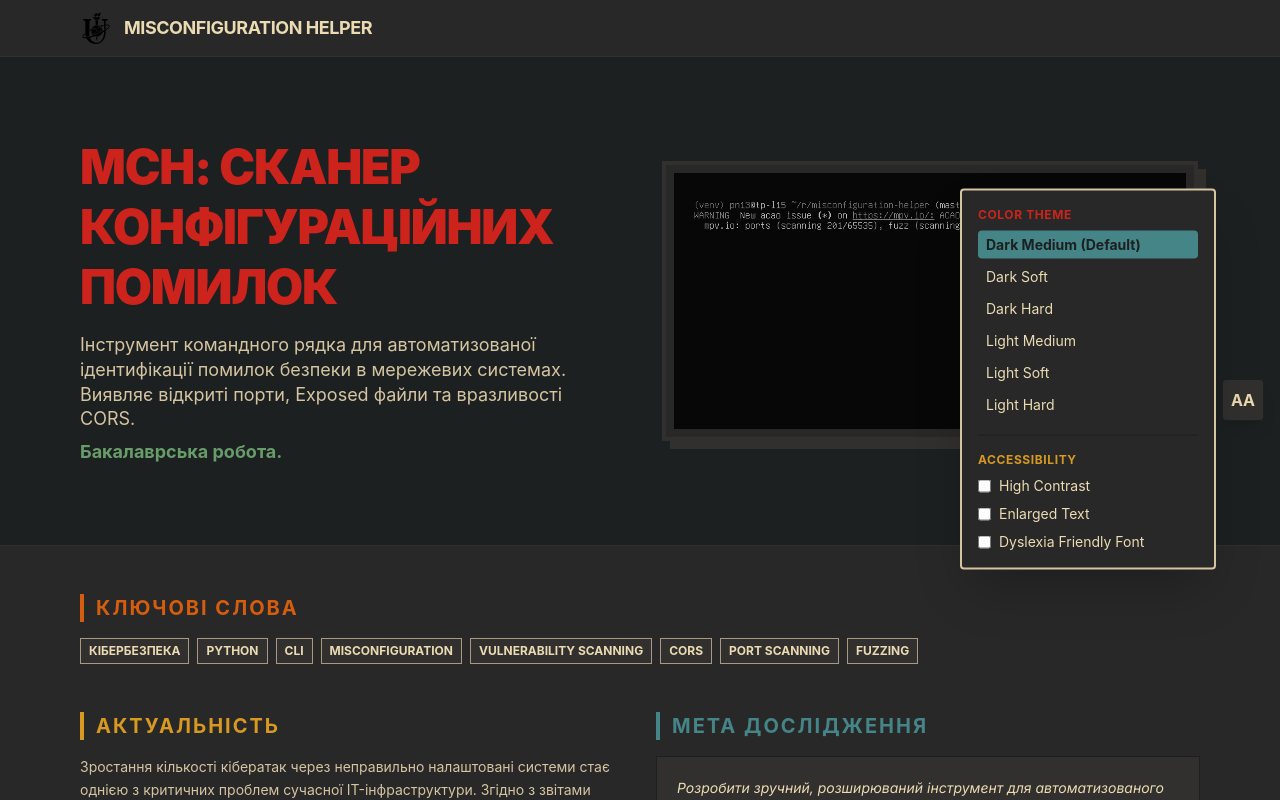
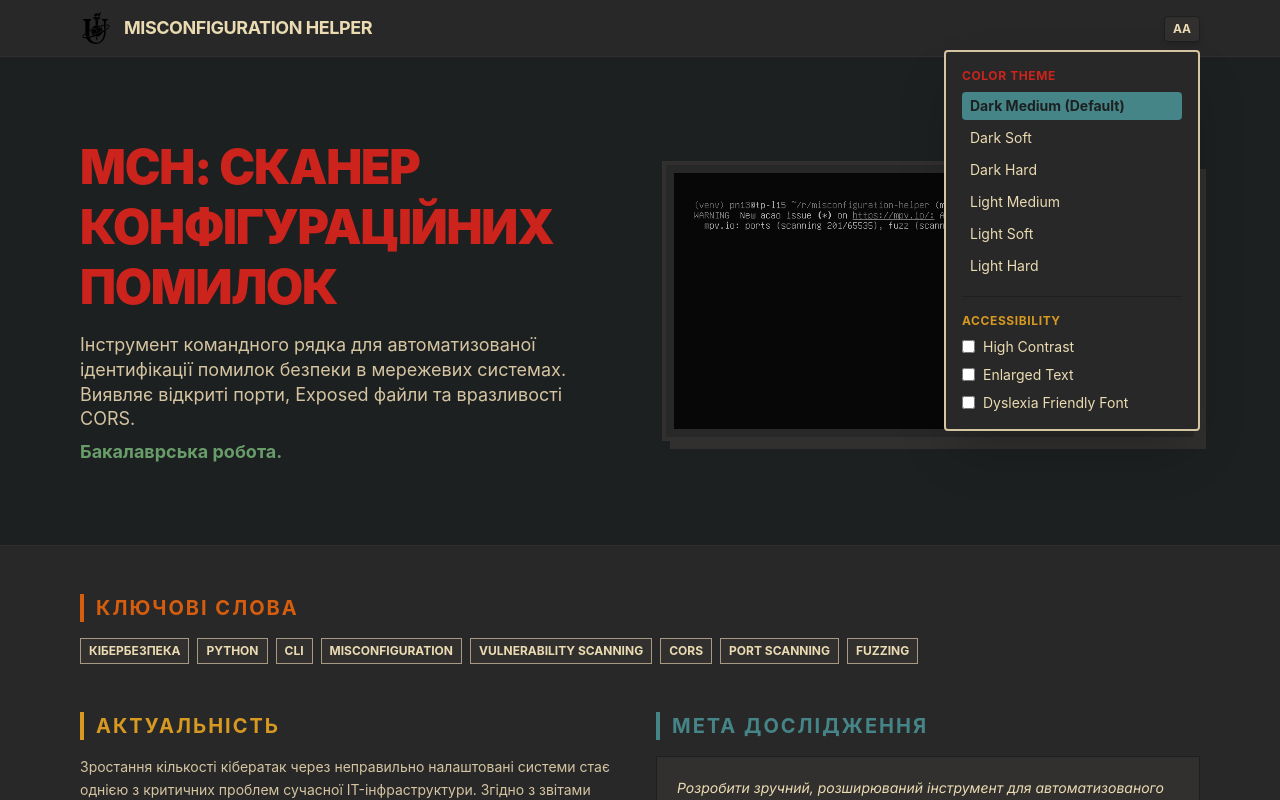
Before and after one commit to PickNicko13/misconfiguration-helper-landing, a React (Vite) app: page / in a window 1280 px wide. Both pictures are taken after a click on the button "AA". Shown: the top 800 px of the page. Built offline with nearby package versions, Linux system fonts and the light colour scheme; a web font is replaced by a local one.

Commit message:
fix(stage-4): move accessibility menu to header and fix its positioning

```diff
--- a/src/App.tsx
+++ b/src/App.tsx
@@ -3,8 +3,6 @@ import { ThemeControls } from './components/ThemeControls';
 function App() {
   return (
     <div className="min-h-screen bg-[var(--color-bg-hard)] text-[var(--color-fg-primary)] flex flex-col font-sans transition-colors duration-200">
-      <ThemeControls />
-
       <header className="bg-[var(--color-bg-medium)] border-b border-[var(--color-bg-soft)] sticky top-0 z-50">
         <div className="max-w-6xl mx-auto px-4 h-14 flex items-center justify-between">
           <h1 className="text-lg font-bold flex items-center gap-3">
@@ -15,6 +13,7 @@ function App() {
             />
             <span className="tracking-tight uppercase">Misconfiguration Helper</span>
           </h1>
+          <ThemeControls />
         </div>
       </header>
 
--- a/src/components/ThemeControls.tsx
+++ b/src/components/ThemeControls.tsx
@@ -63,17 +63,17 @@ export function ThemeControls() {
   };
 
   return (
-    <div className="fixed top-1/2 -translate-y-1/2 right-4 z-[100] flex flex-col items-end">
+    <div className="relative">
       <button
         onClick={() => setIsOpen(!isOpen)}
-        className="bg-[var(--color-bg-soft)] text-[var(--color-fg-primary)] border border-[var(--color-bg-hard)] p-2 rounded-sm shadow-lg font-bold hover:bg-[var(--color-bg-hard)] transition-colors"
+        className="bg-[var(--color-bg-soft)] text-[var(--color-fg-primary)] border border-[var(--color-bg-hard)] px-2 py-1 rounded-sm shadow-md font-bold hover:bg-[var(--color-bg-hard)] transition-colors text-xs"
         aria-label="Toggle Accessibilty Menu"
       >
         AA
       </button>
 
       {isOpen && (
-        <div className="absolute top-0 right-12 w-64 bg-[var(--color-bg-medium)] border-2 border-[var(--color-fg-secondary)] shadow-2xl p-4 rounded-sm flex flex-col gap-4 -translate-y-1/2">
+        <div className="absolute top-full right-0 mt-2 w-64 bg-[var(--color-bg-medium)] border-2 border-[var(--color-fg-secondary)] shadow-2xl p-4 rounded-sm flex flex-col gap-4 z-[100]">
           <div>
             <h3 className="text-[var(--color-red)] font-bold mb-2 uppercase text-xs tracking-wider">Color Theme</h3>
             <div className="grid grid-cols-1 gap-1">
```
